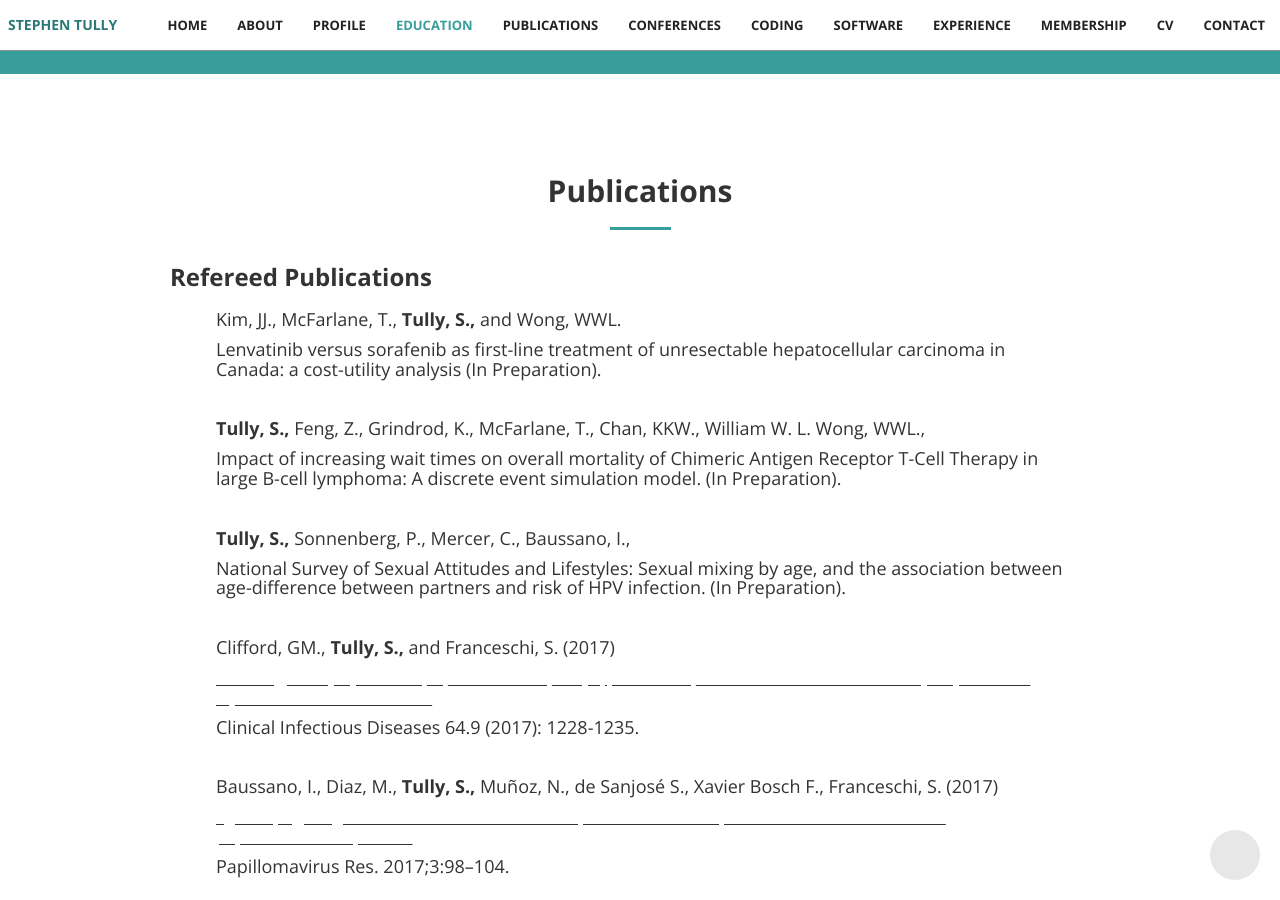
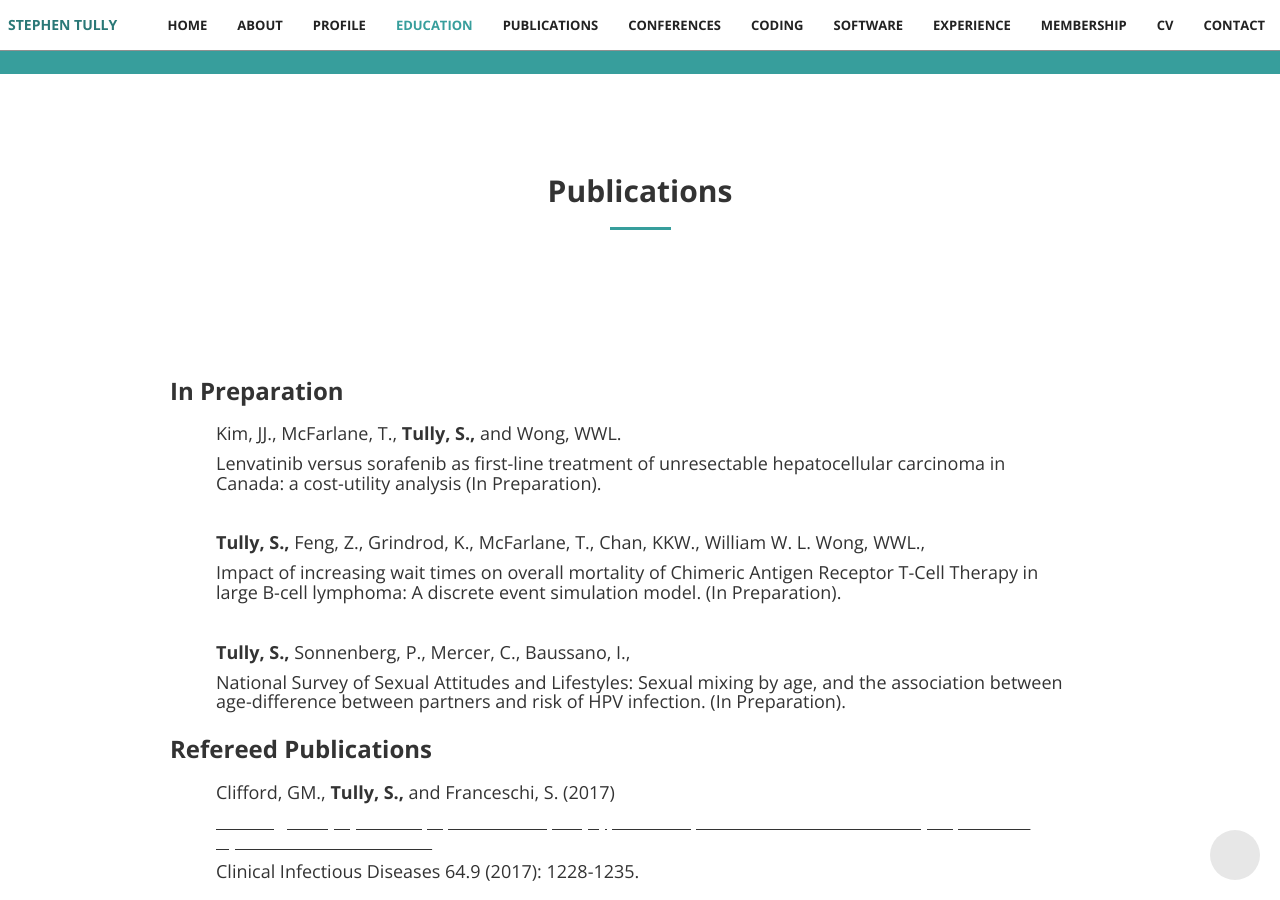
Before and after one commit to stephentully/stephentully.github.io, a Jekyll site: the page built from index.html, in a window 1280 px wide and 900 px high, scrolled down 2524 px. Built offline with Jekyll 4.4.1, drawn with Linux system fonts in a browser that asks for light colours; nearby versions of some CDN libraries; some web fonts are replaced.

Commit message:
Update publications.html

```diff
--- a/_includes/publications.html
+++ b/_includes/publications.html
@@ -11,17 +11,21 @@
   </div>
 
 
-  <section id="refereed" style="padding-left:0em; padding-top:1em; padding-bottom:0em">
+
+  </section>
+
+
+  <section id="In Preparation" style="padding-left:0em; padding-top:2em; padding-bottom:0em">
 
     <div class="container">
       <div class="row">
         <div class="col-lg-12 text-left">
-          <h3 class="section-heading"><b>Refereed Publications</b></h3>
+          <h3 class="section-heading"><b>In Preparation</b></h3>
         </div>
       </div>
     </div>
 
-    <div class="container">
+  <div class="container">
       <div class="row ex1 text-left">
         <h4>Kim, JJ., McFarlane, T., <b>Tully, S.,</b> and Wong, WWL. </h4>
         <!--<h4><i><u><a href="http://www.sciencedirect.com/science/article/pii/S0024379515000166"
@@ -59,7 +63,25 @@
       </div>
     </div>
 
-    <br>
+  </section>
+
+
+
+
+
+
+
+
+  <section id="refereed" style="padding-left:0em; padding-top:1em; padding-bottom:0em">
+
+    <div class="container">
+      <div class="row">
+        <div class="col-lg-12 text-left">
+          <h3 class="section-heading"><b>Refereed Publications</b></h3>
+        </div>
+      </div>
+    </div>
+
 
     <div class="container">
       <div class="row ex1 text-left">
```
